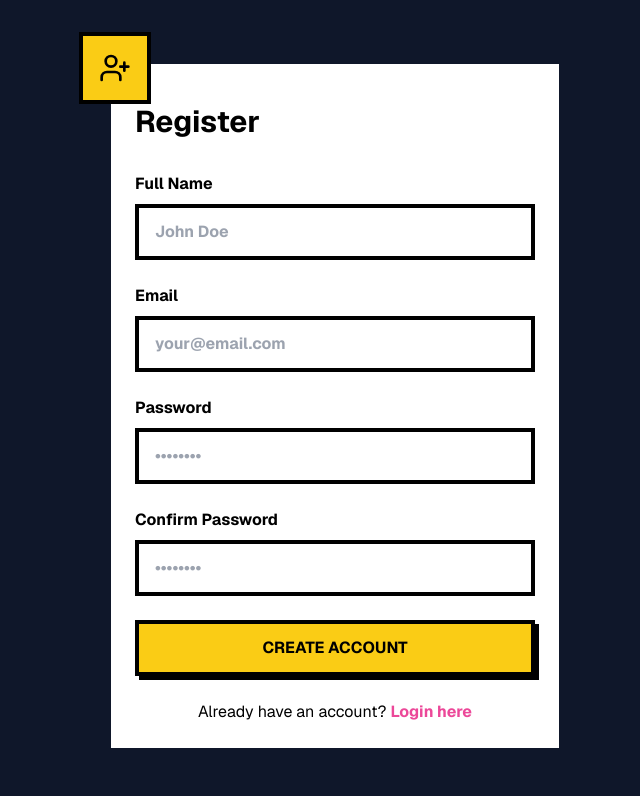
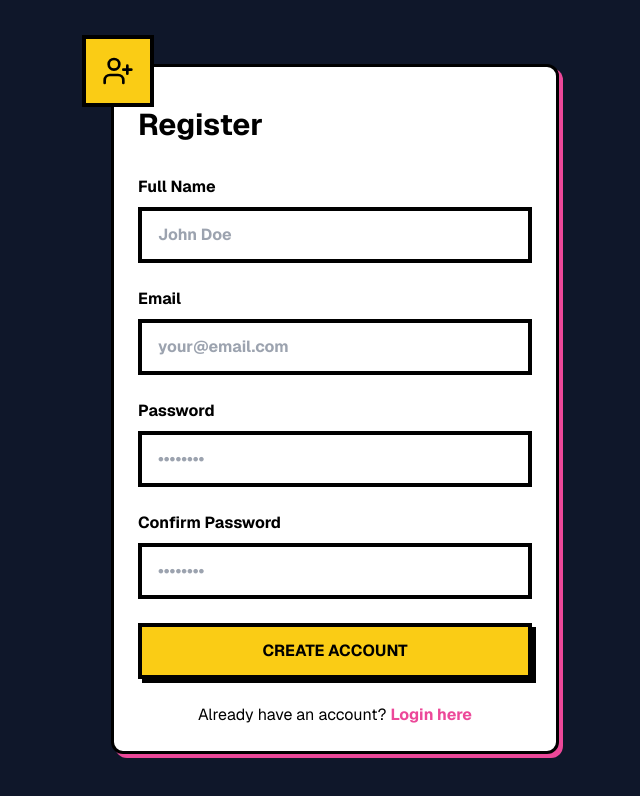
Before and after one commit to alfathmuqoddas/dinoland-fe-next, a Next.js app: page /register in a window 1280 px wide. Shown: the top 796 px of the page, without its empty margins (305-945 px from the left). Built offline with nearby package versions, Linux system fonts and the light colour scheme.

Commit message:
update: change card style

```diff
--- a/src/app/globals.css
+++ b/src/app/globals.css
@@ -10,8 +10,8 @@
 }
 
 .brutalist-card {
-  @apply relative bg-white text-black p-6 transform transition-transform duration-200 hover:scale-[1.02];
-  /* box-shadow: 8px 8px 0px theme("colors.pink.500"); */
+  @apply relative bg-white rounded-[12px] border-[3px] border-black text-black p-6 transform transition-transform duration-200 hover:scale-[1.02];
+  box-shadow: 4px 4px 0px theme("colors.pink.500");
 }
 
 .brutalist-input {
--- a/src/app/products/page.tsx
+++ b/src/app/products/page.tsx
@@ -11,7 +11,7 @@ const Products = async ({
 
   let url = "http://localhost:8080/api/product";
 
-  const queryParams = new URLSearchParams();
+  const queryParams = new URLSearchParams() as any;
 
   if (q) {
     queryParams.append("q", q);
@@ -52,7 +52,7 @@ const Products = async ({
           products.map((product: TProduct) => (
             <Link key={product.id} href={`/products/${product.id}`}>
               <div className="brutalist-card group">
-                <div className="relative overflow-hidden mb-4 border-4 border-black">
+                <div className="relative overflow-hidden mb-4 border-[3px] rounded-[12px] border-black">
                   <img
                     src={product.image}
                     alt={product.name}
```
